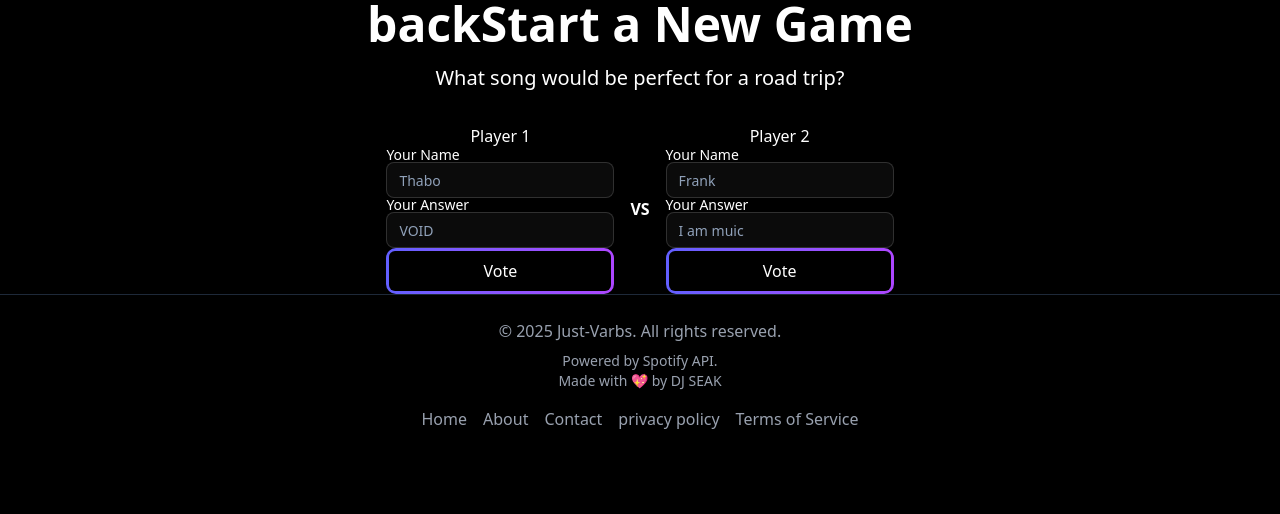
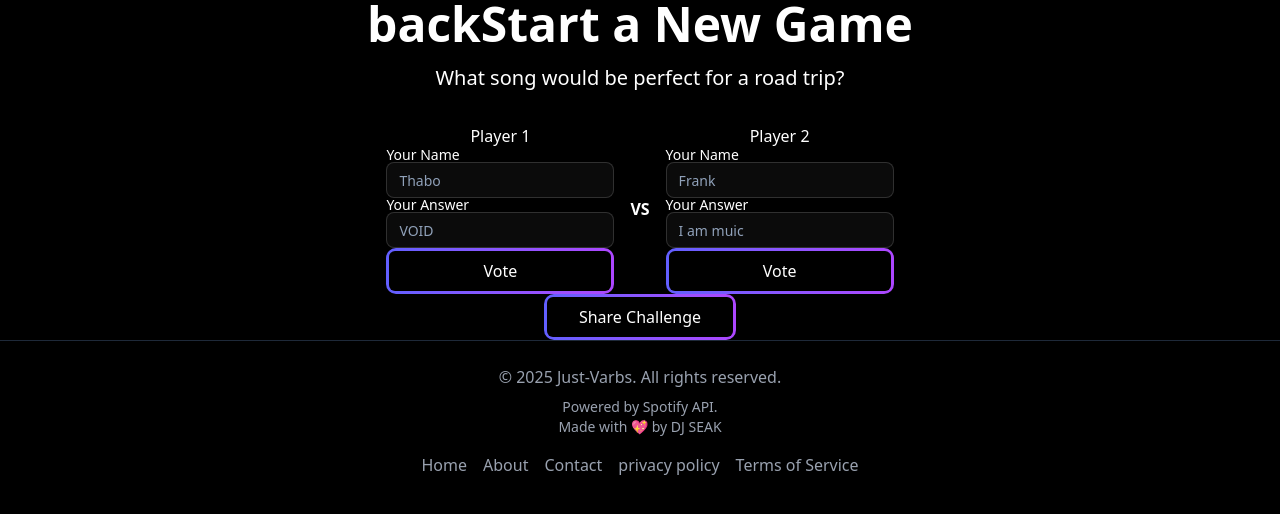
Before and after one commit to S3ak/just-varbs, a Next.js app: page /match/13b56b64-14df-4efa-8edf-567d80291c27 in a window 1280 px wide. Shown: the top 514 px of the page. Built offline with nearby package versions, Linux system fonts and the light colour scheme.

Commit message:
feat: share

```diff
--- a/components/game/index.tsx
+++ b/components/game/index.tsx
@@ -1,19 +1,14 @@
 "use client";
 
+import React from "react";
+import Link from "next/link";
+import Form from "next/form";
+import { usePathname } from "next/navigation";
 import { Spotify } from "react-spotify-embed";
-import Link from "next/link";
-import { z } from "zod";
-import { useActionState, useState } from "react";
-import { useForm } from "react-hook-form";
 import Button from "@/components/button";
+import InputField from "@/components/input-field";
 import useGameStore from "@/hooks/use-game";
-import { zodResolver } from "@hookform/resolvers/zod";
 
-import InputField from "@/components/input-field";
-import { p1FormSchema } from "@/lib/game/formSchemas";
-import { useRouter, useSearchParams } from "next/navigation";
-
-import Form from "next/form";
 import { onSubmitAnswerAction } from "@/app/match/[slug]/actions";
 
 export default function Game({
@@ -35,6 +30,8 @@ export default function Game({
     null,
     initialSearchParms
   );
+
+  const pathName = usePathname();
 
   // const p1form = useForm<z.output<typeof p1FormSchema>>({
   //   resolver: zodResolver(p1FormSchema),
@@ -58,6 +55,23 @@ export default function Game({
   // if (isPending) {
   //   <div>Loading...</div>;
   // }
+
+  const shareData = {
+    title: "You've been invited to battle",
+    text: "Learn web development on MDN!",
+    // FIXME
+    url: window.location.href,
+  };
+
+  async function share() {
+    try {
+      await navigator.share(shareData);
+    } catch (error) {}
+  }
+
+  function handleShare() {
+    share();
+  }
 
   return (
     <div className="max-w-7xl mx-auto text-center">
@@ -99,7 +113,7 @@ export default function Game({
 
             {initialP1Answer && <Spotify link={initialP1Answer} />}
           </section>
-          <Button>Vote</Button>
+          <Button onClick={() => alert("voted")}>Vote</Button>
         </div>
 
         <div className="flex flex-col justify-center">
@@ -142,7 +156,15 @@ export default function Game({
           <Button>Vote</Button>
         </div>
       </section>
-      <div className="flex justify-center gap-4"></div>
+      <div className="flex justify-center gap-4">
+        <Button
+          onClick={() => {
+            handleShare();
+          }}
+        >
+          Share Challenge
+        </Button>
+      </div>
     </div>
   );
 }
```
